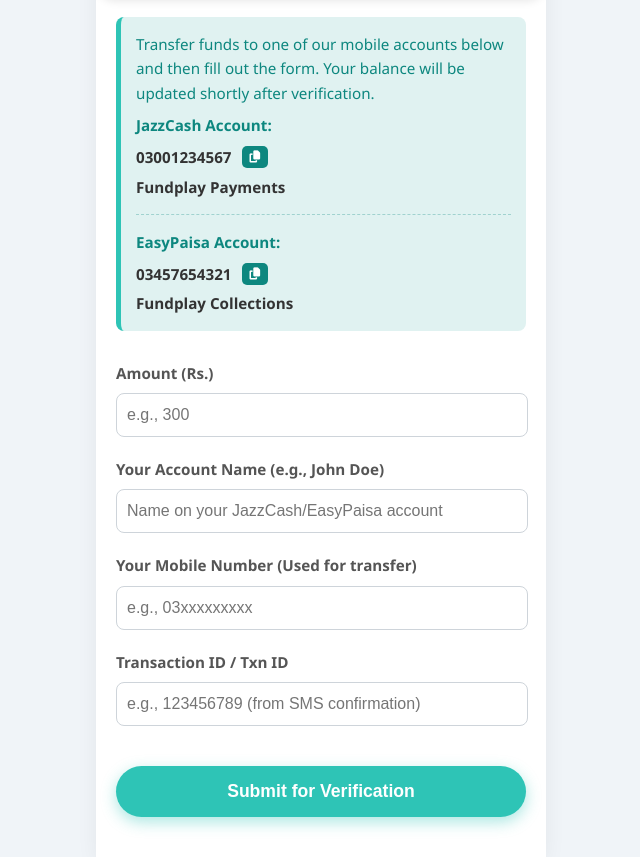
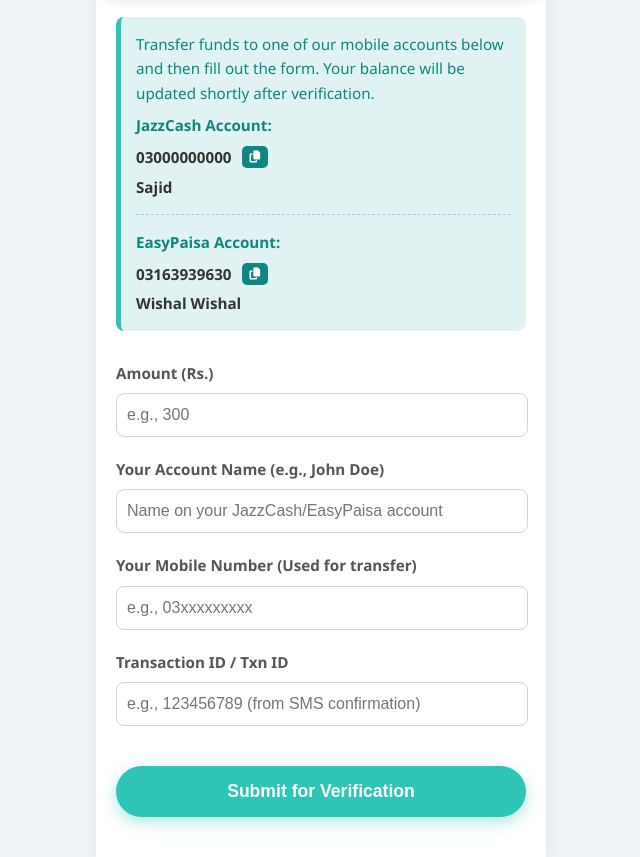
Before and after one commit to Fundplay/Game, a plain HTML site: page add-cash.html in a window 1280 px wide. Shown: the part 84-941 px from the top of the page, without its empty margins (319-959 px from the left). Drawn offline with Linux system fonts and the light colour scheme; no server answers.

Commit message:
Update add-cash.html

```diff
--- a/add-cash.html
+++ b/add-cash.html
@@ -22,19 +22,19 @@
                 <div class="account-details">
                     <p><strong>JazzCash Account:</strong></p>
                     <div class="account-line">
-                        <span id="jazzcash-number" class="account-number-display">03001234567</span>
+                        <span id="jazzcash-number" class="account-number-display">03000000000</span>
                         <button class="copy-btn" data-target="jazzcash-number" aria-label="Copy JazzCash number"><i class="fas fa-copy"></i></button>
                     </div>
-                    <p class="account-title-display">Fundplay Payments</p>
+                    <p class="account-title-display">Sajid</p>
 
                     <div class="divider"></div> <!-- Visual separator -->
 
                     <p><strong>EasyPaisa Account:</strong></p>
                     <div class="account-line">
-                        <span id="easypaisa-number" class="account-number-display">03457654321</span>
+                        <span id="easypaisa-number" class="account-number-display">03163939630</span>
                         <button class="copy-btn" data-target="easypaisa-number" aria-label="Copy EasyPaisa number"><i class="fas fa-copy"></i></button>
                     </div>
-                    <p class="account-title-display">Fundplay Collections</p>
+                    <p class="account-title-display">Wishal Wishal</p>
                 </div>
             </div>
 
```
